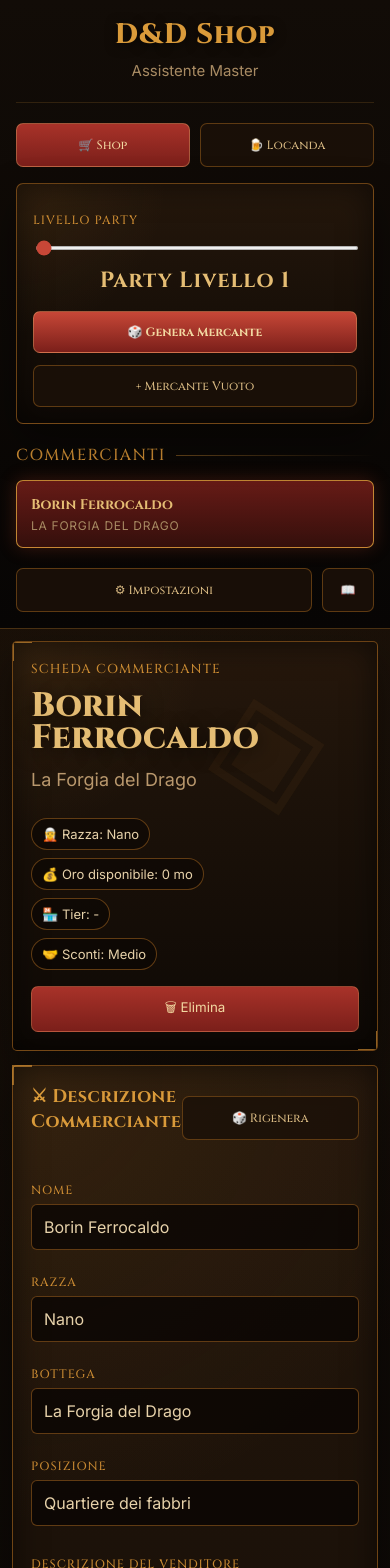
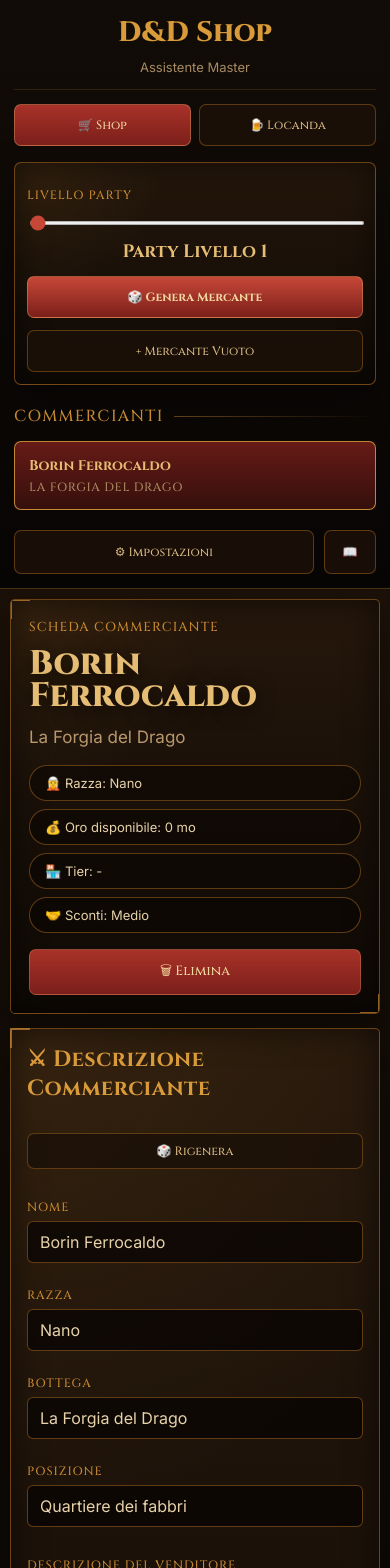
Before and after one commit to ugolinileonardo97-coder/dnd-master-tool, a React (Vite) app: page / in a window 390 px wide. Shown: the top 1568 px of the page. Built offline with nearby package versions, Linux system fonts and the light colour scheme.

Commit message:
responsive desktop tablet mobile

```diff
--- a/src/style.css
+++ b/src/style.css
@@ -1,4 +1,5 @@
 @import url("https://fonts.googleapis.com/css2?family=Cinzel:wght@500;600;700;800&family=Inter:wght@300;400;500;600;700&display=swap");
+
 * {
   box-sizing: border-box;
 }
@@ -7,13 +8,15 @@ html,
 body,
 #root {
   min-height: 100%;
+  width: 100%;
 }
 
 body {
   margin: 0;
   background: #080604;
   color: #e7d2aa;
-  font-family: "Cormorant Garamond", Georgia, serif;
+  font-family: "Inter", sans-serif;
+  overflow-x: hidden;
 }
 
 .app {
@@ -47,9 +50,7 @@ body {
   font-family: "Cinzel", serif;
   font-size: 42px;
   font-weight: 800;
-  letter-spacing: 0.03em;
   color: #d99a3a;
-  text-shadow: 0 2px 12px rgba(0, 0, 0, 0.8);
 }
 
 .sidebar-header p {
@@ -59,7 +60,6 @@ body {
 }
 
 .sidebar .panel {
-  position: relative;
   padding: 16px;
   margin-bottom: 20px;
   background:
@@ -72,12 +72,37 @@ body {
     0 18px 40px rgba(0, 0, 0, 0.35);
 }
 
-.sidebar label {
+.mode-switch {
+  display: grid;
+  grid-template-columns: 1fr 1fr;
+  gap: 10px;
+  margin-bottom: 16px;
+}
+
+.mode-button {
+  min-height: 42px;
+  background: rgba(28, 17, 9, 0.85);
+  border: 1px solid rgba(125, 77, 24, 0.7);
+  color: #d8b982;
+  border-radius: 7px;
+  padding: 10px;
   font-family: "Cinzel", serif;
-  text-transform: uppercase;
-  letter-spacing: 0.08em;
-  color: #c88932;
   font-size: 12px;
+}
+
+.mode-button.active {
+  background: linear-gradient(180deg, #a83229, #7b1f1a);
+  border-color: rgba(229, 189, 116, 0.35);
+  color: #f2d9a2;
+}
+
+.party-level-display {
+  margin: 14px 0 18px;
+  text-align: center;
+  font-family: "Cinzel", serif;
+  font-size: 22px;
+  font-weight: 700;
+  color: #e5bd74;
 }
 
 .sidebar input[type="range"] {
@@ -87,17 +112,7 @@ body {
   accent-color: #c74737;
 }
 
-.party-level-display {
-  margin: 14px 0 18px;
-  text-align: center;
-  font-family: "Cinzel", serif;
-  font-size: 22px;
-  font-weight: 700;
-  color: #e5bd74;
-  letter-spacing: 0.04em;
-}
-
-/* SIDEBAR MERCHANTS */
+/* MERCHANT LIST */
 
 .merchant-list-title {
   display: flex;
@@ -132,7 +147,6 @@ body {
   border: 1px solid rgba(125, 77, 24, 0.65);
   background: rgba(16, 10, 5, 0.82);
   color: #e7d2aa;
-  transition: 180ms ease;
 }
 
 .merchant-button strong {
@@ -151,16 +165,8 @@ body {
   letter-spacing: 0.06em;
 }
 
-.merchant-button:hover {
-  border-color: rgba(217, 154, 58, 0.8);
-}
-
 .merchant-button.active {
-  background: linear-gradient(
-    180deg,
-    rgba(119, 31, 26, 0.85),
-    rgba(58, 17, 13, 0.9)
-  );
+  background: linear-gradient(180deg, rgba(119, 31, 26, 0.85), rgba(58, 17, 13, 0.9));
   border: 1px solid rgba(217, 154, 58, 0.85);
   box-shadow: 0 0 18px rgba(201, 70, 45, 0.25);
 }
@@ -173,6 +179,7 @@ body {
 }
 
 .sidebar-footer-button {
+  min-height: 44px;
   border: 1px solid rgba(125, 77, 24, 0.7);
   background: rgba(28, 17, 9, 0.85);
   color: #d8b982;
@@ -235,10 +242,11 @@ body {
 /* HEADER */
 
 .merchant-header {
-  height: 220px;
+  min-height: 235px;
   width: 100%;
   margin-bottom: 14px;
   overflow: hidden;
+  padding: 28px;
 }
 
 .merchant-header-content {
@@ -258,7 +266,7 @@ body {
 .merchant-header h1 {
   margin: 0;
   font-family: "Cinzel", serif;
-  font-size: clamp(48px, 5vw, 68px);
+  font-size: clamp(46px, 5vw, 68px);
   line-height: 0.95;
   font-weight: 800;
   color: #e5bd74;
@@ -285,12 +293,12 @@ body {
 .merchant-badges {
   display: flex;
   flex-wrap: wrap;
-  gap: 10px;
-  margin-top: 24px;
+  gap: 12px;
+  margin-top: 28px;
 }
 
 .merchant-badges span {
-  padding: 8px 14px;
+  padding: 9px 15px;
   border-radius: 999px;
   background: rgba(8, 5, 3, 0.5);
   border: 1px solid rgba(125, 77, 24, 0.75);
@@ -307,10 +315,10 @@ body {
 
 /* GRIDS */
 
-.merchant-workspace {
-  display: grid;
-  grid-template-columns: 280px 1fr;
-  gap: 14px;
+.merchant-workspace,
+.content-grid,
+.master-grid {
+  display: block;
 }
 
 .lower-workspace {
@@ -320,19 +328,45 @@ body {
   margin-top: 14px;
 }
 
-.identity-card {
-  min-height: 420px;
+.description-card {
+  min-height: auto;
+  margin-bottom: 14px;
 }
 
-.description-card {
-  min-height: 420px;
+.identity-strip {
+  display: grid;
+  grid-template-columns: 1fr 0.7fr 1.2fr 1fr;
+  gap: 12px;
+  margin-bottom: 18px;
+}
+
+.description-columns {
+  display: grid;
+  grid-template-columns: 1fr 1fr;
+  gap: 18px;
+}
+
+.description-footer {
+  display: grid;
+  grid-template-columns: 260px 1fr;
+  gap: 18px;
+  margin-top: 16px;
 }
 
 /* TYPOGRAPHY */
 
+h1,
+h2,
+h3,
+.section-kicker,
+.merchant-list-title,
+label,
+button {
+  font-family: "Cinzel", serif;
+}
+
 h2 {
   margin: 0 0 18px;
-  font-family: "Cinzel", serif;
   font-size: 22px;
   font-weight: 700;
   color: #d99a3a;
@@ -349,7 +383,6 @@ h2 {
 label {
   display: block;
   margin: 12px 0 6px;
-  font-family: "Cinzel", serif;
   text-transform: uppercase;
   letter-spacing: 0.08em;
   color: #c88932;
@@ -368,7 +401,7 @@ select {
   border-radius: 6px;
   padding: 10px 12px;
   font-family: "Inter", sans-serif;
-  font-size: 17px;
+  font-size: 16px;
   outline: none;
 }
 
@@ -397,31 +430,17 @@ select:focus {
   box-shadow: 0 0 0 1px rgba(217, 154, 58, 0.35);
 }
 
-/* DESCRIPTION */
-
-.description-columns {
-  display: grid;
-  grid-template-columns: 1fr 1fr;
-  gap: 16px;
-}
-
 .lore-textarea {
-  min-height: 190px;
-  line-height: 1.55;
-}
-
-.description-footer {
-  display: grid;
-  grid-template-columns: 220px 1fr;
-  gap: 14px;
-  margin-top: 14px;
+  min-height: 260px;
+  font-size: 16px;
+  line-height: 1.8;
+  letter-spacing: 0.01em;
+  overflow-y: hidden;
 }
 
 .notes-textarea {
-  min-height: 72px;
+  min-height: 84px;
 }
-
-/* QUEST */
 
 .quest-card {
   min-height: 235px;
@@ -429,10 +448,12 @@ select:focus {
 
 .quest-textarea {
   min-height: 82px;
+  line-height: 1.7;
 }
 
 .reward-textarea {
   min-height: 62px;
+  line-height: 1.7;
 }
 
 /* INVENTORY */
@@ -485,7 +506,6 @@ select:focus {
 /* BUTTONS */
 
 button {
-  font-family: "Cinzel", serif;
   cursor: pointer;
   transition: 160ms ease;
 }
@@ -494,6 +514,7 @@ button {
 .secondary-button,
 .danger-button,
 .icon-button {
+  min-height: 44px;
   border-radius: 7px;
   padding: 11px 14px;
 }
@@ -511,8 +532,22 @@ button {
   color: #d8b982;
 }
 
+.sidebar .primary-button,
+.sidebar .secondary-button {
+  display: block;
+  width: 100%;
+  min-height: 42px;
+  padding: 10px 12px;
+  font-size: 12px;
+}
+
+.sidebar .secondary-button {
+  margin-top: 12px;
+}
+
 .secondary-button.compact,
 .primary-button.compact {
+  min-height: 36px;
   padding: 8px 12px;
   font-size: 12px;
 }
@@ -533,283 +568,114 @@ button:hover {
   filter: brightness(1.08);
 }
 
-/* EMPTY */
+/* MOBILE: TELEFONO */
 
-.empty-state {
-  min-height: 220px;
-  display: grid;
-  place-items: center;
-  color: #a88b63;
-  font-size: 22px;
-}
-
-/* RESPONSIVE */
-
-@media (max-width: 1100px) {
-  .app {
-    grid-template-columns: 1fr;
-  }
-
-  .sidebar {
-    width: 100%;
-  }
-
-  .merchant-workspace,
-  .lower-workspace,
-  .description-columns,
-  .description-footer,
-  .inventory-row {
-    grid-template-columns: 1fr;
-  }
-}
-/* FIX LAYOUT: descrizione protagonista */
-
-.merchant-workspace,
-.content-grid,
-.master-grid {
-  display: block;
-}
-
-.description-card {
-  min-height: auto;
-  margin-bottom: 14px;
-}
-
-.identity-strip {
-  display: grid;
-  grid-template-columns: 1fr 0.7fr 1.2fr 1fr;
-  gap: 12px;
-  margin-bottom: 18px;
-}
-
-.description-columns {
-  display: grid;
-  grid-template-columns: 1fr 1fr;
-  gap: 18px;
-}
-
-.lore-textarea {
-  min-height: 260px;
-  line-height: 1.65;
-  overflow-y: hidden;
-  resize: vertical;
-}
-
-.description-footer {
-  display: grid;
-  grid-template-columns: 260px 1fr;
-  gap: 18px;
-  margin-top: 16px;
-}
-
-.notes-textarea {
-  min-height: 84px;
-}
-
-/* Header: più aria ai badge */
-
-.merchant-header {
-  height: 235px;
-  padding: 28px;
-}
-
-.merchant-badges {
-  margin-top: 28px;
-  gap: 12px;
-}
-
-.merchant-badges span {
-  padding: 9px 15px;
-}
-
-/* Sidebar: bottoni più piccoli e separati */
-
-.sidebar .primary-button,
-.sidebar .secondary-button {
-  display: block;
-  width: 100%;
-  min-height: 42px;
-  padding: 10px 12px;
-  font-size: 12px;
-}
-
-.sidebar .secondary-button {
-  margin-top: 12px;
-}
-
-.sidebar .panel {
-  padding: 16px;
-}
-
-.party-level-display {
-  margin: 12px 0 16px;
-}
-
-/* niente scrollbar bianca nelle descrizioni */
-.lore-textarea::-webkit-scrollbar {
-  width: 0;
-}
-
-@media (max-width: 1100px) {
-  .identity-strip,
-  .description-columns,
-  .description-footer {
-    grid-template-columns: 1fr;
-  }
-}
-.mode-switch {
-  display: grid;
-  grid-template-columns: 1fr 1fr;
-  gap: 10px;
-  margin-bottom: 16px;
-}
-
-.mode-button {
-  background: rgba(28, 17, 9, 0.85);
-  border: 1px solid rgba(125, 77, 24, 0.7);
-  color: #d8b982;
-  border-radius: 7px;
-  padding: 10px;
-  font-family: "Cinzel", serif;
-  font-size: 12px;
-}
-
-.mode-button.active {
-  background: linear-gradient(180deg, #a83229, #7b1f1a);
-  border-color: rgba(229, 189, 116, 0.35);
-  color: #f2d9a2;
-}
-.identity-strip {
-  display: grid;
-  grid-template-columns: 1fr 0.8fr 1.2fr 1fr;
-  gap: 12px;
-  margin-bottom: 18px;
-}
-
-@media (max-width: 1100px) {
-  .identity-strip {
-    grid-template-columns: 1fr;
-  }
-}
-/* FONT SYSTEM */
-
-h1,
-h2,
-h3,
-.sidebar-header h1,
-.merchant-header h1,
-.section-kicker,
-.merchant-list-title,
-label,
-.primary-button,
-.secondary-button,
-.mode-button {
-  font-family: "Cinzel", serif;
-}
-
-body,
-input,
-textarea,
-select,
-button,
-p,
-span,
-div,
-td,
-th {
-  font-family: "Inter", sans-serif;
-}
-
-/* leggibilità */
-
-textarea,
-input,
-select {
-  line-height: 1.5;
-}
-
-.lore-textarea {
-  font-size: 16px;
-  line-height: 1.8;
-  letter-spacing: 0.01em;
-}
-
-.quest-textarea,
-.reward-textarea {
-  line-height: 1.7;
-}
-/* MOBILE / TABLET OPTIMIZATION */
-
-@media (max-width: 900px) {
+@media (max-width: 767px) {
   .app {
     display: block;
   }
 
   .sidebar {
     width: 100%;
+    padding: 14px;
     border-right: none;
     border-bottom: 1px solid rgba(141, 91, 32, 0.45);
+  }
+
+  .sidebar-header {
+    padding-bottom: 14px;
+    margin-bottom: 14px;
+  }
+
+  .sidebar-header h1 {
+    font-size: 28px;
+  }
+
+  .sidebar-header p {
+    font-size: 13px;
+  }
+
+  .mode-switch {
+    gap: 8px;
+  }
+
+  .sidebar .panel {
+    padding: 12px;
+    margin-bottom: 14px;
+  }
+
+  .party-level-display {
+    font-size: 18px;
+    margin: 10px 0 12px;
+  }
+
+  .merchant-list {
+    max-height: 210px;
+    overflow-y: auto;
+  }
+
+  .main {
+    padding: 10px;
+  }
+
+  .fantasy-card {
     padding: 16px;
   }
 
-  .sidebar-header h1 {
-    font-size: 32px;
-  }
-
-  .mode-switch {
-    grid-template-columns: 1fr 1fr;
-  }
-
-  .main {
-    padding: 12px;
-  }
-
-  .main-inner {
-    max-width: 100%;
-  }
-
   .merchant-header {
-    height: auto;
-    min-height: 220px;
-    padding: 22px;
+    min-height: auto;
+    padding: 18px;
   }
 
   .merchant-header h1 {
-    font-size: 42px;
+    font-size: 34px;
   }
 
   .merchant-shop-name {
-    font-size: 18px;
-  }
-
-  .merchant-badges {
-    gap: 8px;
-  }
-
-  .merchant-badges span {
-    font-size: 13px;
-    padding: 7px 10px;
+    font-size: 17px;
   }
 
   .merchant-delete {
     position: static;
     margin-top: 16px;
+    width: 100%;
   }
 
+  .header-watermark {
+    display: none;
+  }
+
+  .merchant-badges {
+    flex-direction: column;
+    align-items: stretch;
+    gap: 8px;
+    margin-top: 18px;
+  }
+
+  .merchant-badges span {
+    font-size: 13px;
+  }
+
+  .identity-strip,
   .description-columns,
   .description-footer,
-  .lower-workspace,
-  .identity-strip {
+  .lower-workspace {
     grid-template-columns: 1fr;
   }
 
-  .fantasy-card {
-    padding: 18px;
+  .card-title-row {
+    align-items: flex-start;
+    gap: 12px;
+    flex-direction: column;
+  }
+
+  .secondary-button.compact,
+  .primary-button.compact {
+    width: 100%;
   }
 
   .lore-textarea {
-    min-height: 220px;
-    font-size: 15px;
+    min-height: 240px;
   }
 
   input,
@@ -818,8 +684,77 @@ select {
     font-size: 16px;
   }
 
-  button {
-    min-height: 44px;
+  .inventory-table {
+    border: none;
+    display: flex;
+    flex-direction: column;
+    gap: 12px;
+  }
+
+  .inventory-head {
+    display: none;
+  }
+
+  .inventory-row {
+    display: grid;
+    grid-template-columns: 1fr;
+    border: 1px solid rgba(156, 96, 28, 0.42);
+    border-radius: 8px;
+    overflow: hidden;
+  }
+
+  .inventory-row > * {
+    border-right: none;
+    border-bottom: 1px solid rgba(156, 96, 28, 0.18);
+  }
+
+  .inventory-row > *:last-child {
+    border-bottom: none;
+  }
+}
+
+/* TABLET: IPAD PORTRAIT/LANDSCAPE */
+
+@media (min-width: 768px) and (max-width: 1199px) {
+  .app {
+    grid-template-columns: 260px 1fr;
+  }
+
+  .sidebar {
+    width: 260px;
+    padding: 18px 14px;
+  }
+
+  .sidebar-header h1 {
+    font-size: 32px;
+  }
+
+  .main {
+    padding: 14px;
+  }
+
+  .merchant-header {
+    min-height: 220px;
+  }
+
+  .merchant-header h1 {
+    font-size: clamp(42px, 5vw, 56px);
+  }
+
+  .identity-strip {
+    grid-template-columns: 1fr 1fr;
+  }
+
+  .description-columns {
+    grid-template-columns: 1fr;
+  }
+
+  .lore-textarea {
+    min-height: 230px;
+  }
+
+  .lower-workspace {
+    grid-template-columns: 1fr;
   }
 
   .inventory-table {
@@ -827,31 +762,14 @@ select {
   }
 
   .inventory-row {
-    min-width: 850px;
+    min-width: 860px;
   }
 }
 
-@media (max-width: 500px) {
-  .sidebar-header h1 {
-    font-size: 28px;
-  }
+/* DESKTOP GRANDE */
 
-  .merchant-header h1 {
-    font-size: 34px;
-  }
-
-  h2 {
-    font-size: 18px;
-  }
-
-  .merchant-badges {
-    flex-direction: column;
-    align-items: flex-start;
-  }
-
-  .primary-button,
-  .secondary-button,
-  .danger-button {
-    width: 100%;
+@media (min-width: 1200px) {
+  .description-columns {
+    grid-template-columns: 1fr 1fr;
   }
 }
```
